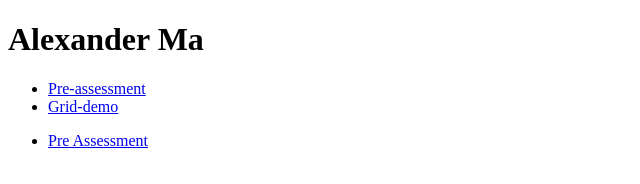
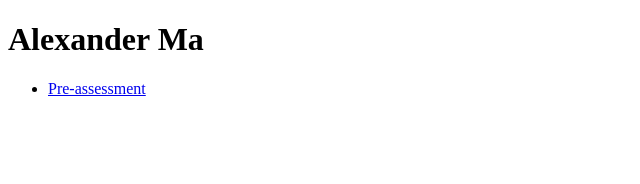
Before and after one commit to Ama7733/ifsc-3342, a plain HTML site: page index.html in a window 1280 px wide. Shown: the whole page, without its empty margins (0-640 px from the left). Drawn offline with Linux system fonts and the light colour scheme.

Commit message:
preassessment

```diff
--- a/index.html
+++ b/index.html
@@ -15,15 +15,8 @@
   <nav>
     <ul>
       <li><a href="pre-assessment/index.html">Pre-assessment</a></li>
-      <li><a href="grid-demo/index.html">Grid-demo</a></li>
     </ul>
   </nav>
 </body>
-<nav>
-  <ul>
-    <li>
-      <a href="pre-assessment/index.html">Pre Assessment</a>
-    </li>
-  </ul>
 </nav>
 </html>
```
